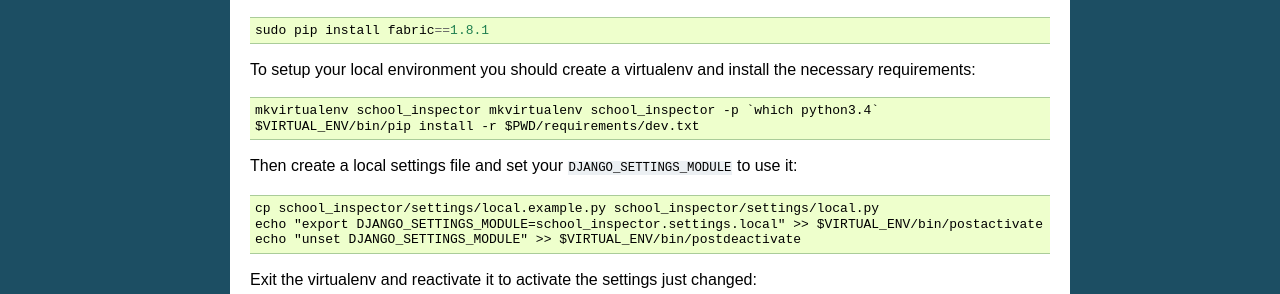
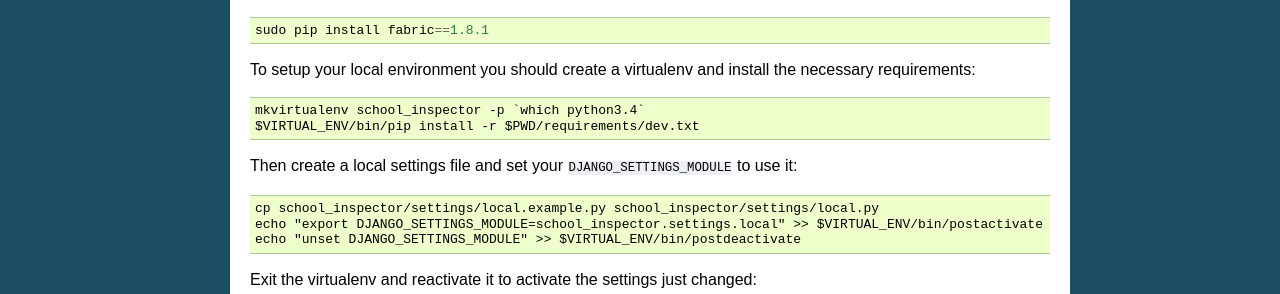
Before and after one commit to codefordurham/school-navigator, a Sphinx documentation site: the page built from docs/dev-setup.rst, in a window 1280 px wide. Shown: the part 1394-1688 px from the top of the page. Built offline with Sphinx 7.4.7, drawn with Linux system fonts in a browser that asks for light colours.

Commit message:
#186 removing extra mkvirtualenv (typo fix)

```diff
--- a/docs/dev-setup.rst
+++ b/docs/dev-setup.rst
@@ -94,7 +94,7 @@ we need to install that globally in our Python2 environment::
 To setup your local environment you should create a virtualenv and install the
 necessary requirements::
 
-    mkvirtualenv school_inspector mkvirtualenv school_inspector -p `which python3.4`
+    mkvirtualenv school_inspector -p `which python3.4`
     $VIRTUAL_ENV/bin/pip install -r $PWD/requirements/dev.txt
 
 Then create a local settings file and set your ``DJANGO_SETTINGS_MODULE`` to use it::
```
